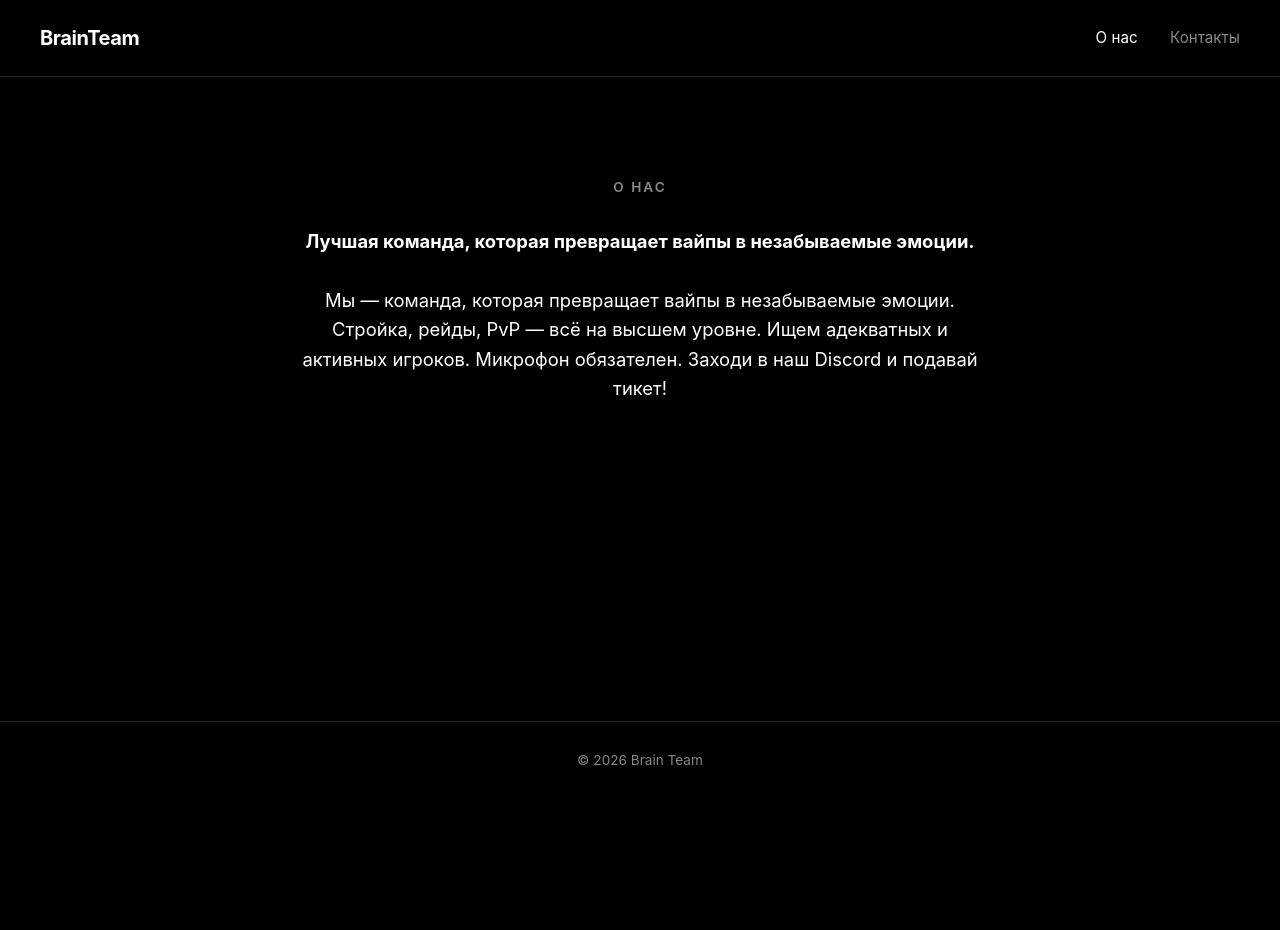
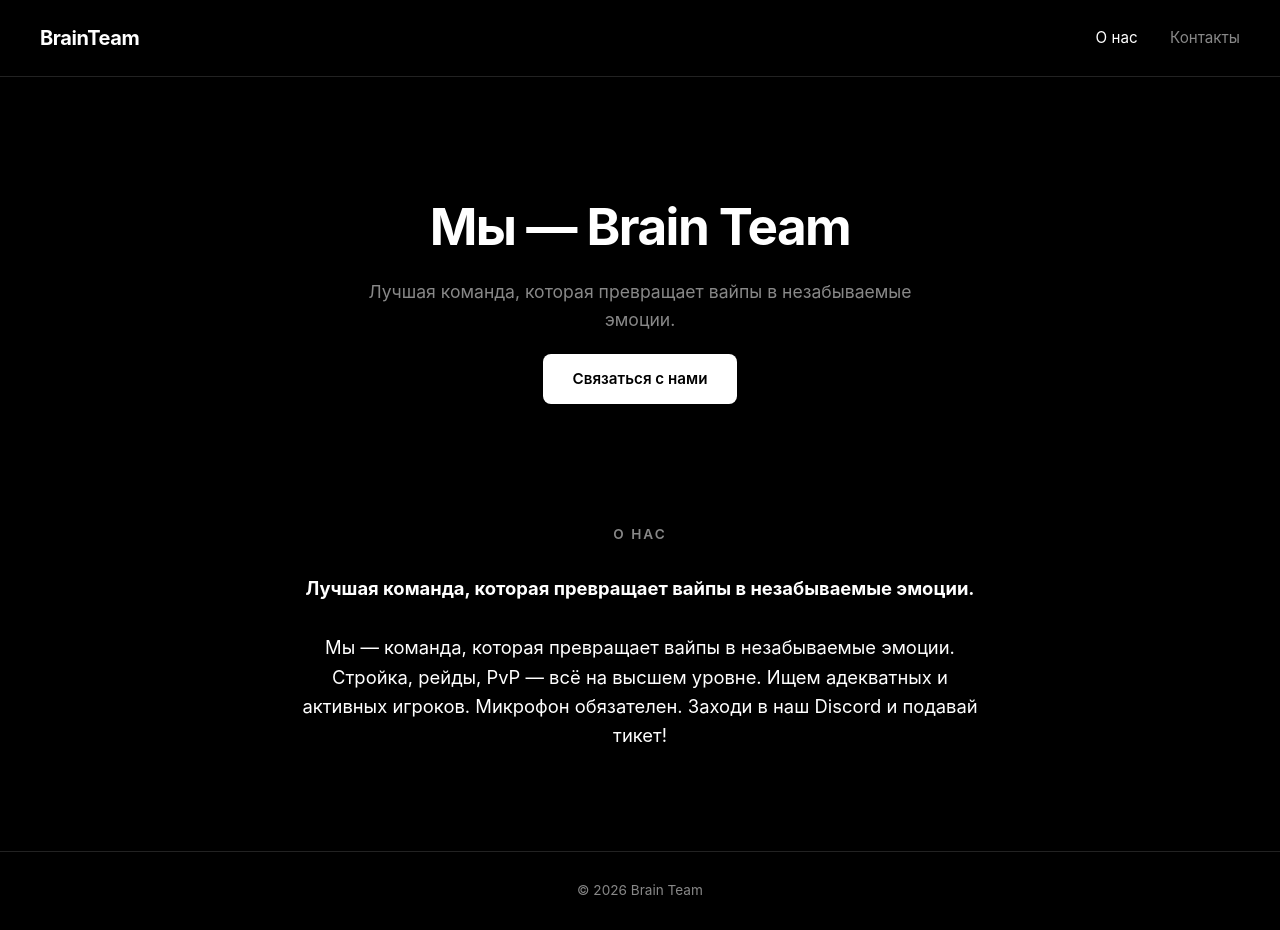
Before and after one commit to try91112/Brain-Team, a plain HTML site: page index.html in a window 1280 px wide. Before the commit the page ends 800 px from the top, so only its background shows below. Drawn offline with Linux system fonts and the light colour scheme.

Commit message:
Update index.html

```diff
--- a/index.html
+++ b/index.html
@@ -16,9 +16,14 @@
   </header>
 
   <main>
-    <!-- Блок hero (шапка с большим текстом) полностью удален -->
+    <!-- Возвращаем шапку с заголовком -->
+    <section class="hero">
+      <h1>Мы — <span>Brain Team</span></h1>
+      <p>Лучшая команда, которая превращает вайпы в незабываемые эмоции.</p>
+      <a href="contacts.html" class="btn">Связаться с нами</a>
+    </section>
 
-    <section class="about" style="padding-top: 100px;">
+    <section class="about">
       <h2>О нас</h2>
       <p class="about-text">
         <strong>Лучшая команда, которая превращает вайпы в незабываемые эмоции.</strong><br><br>
```
